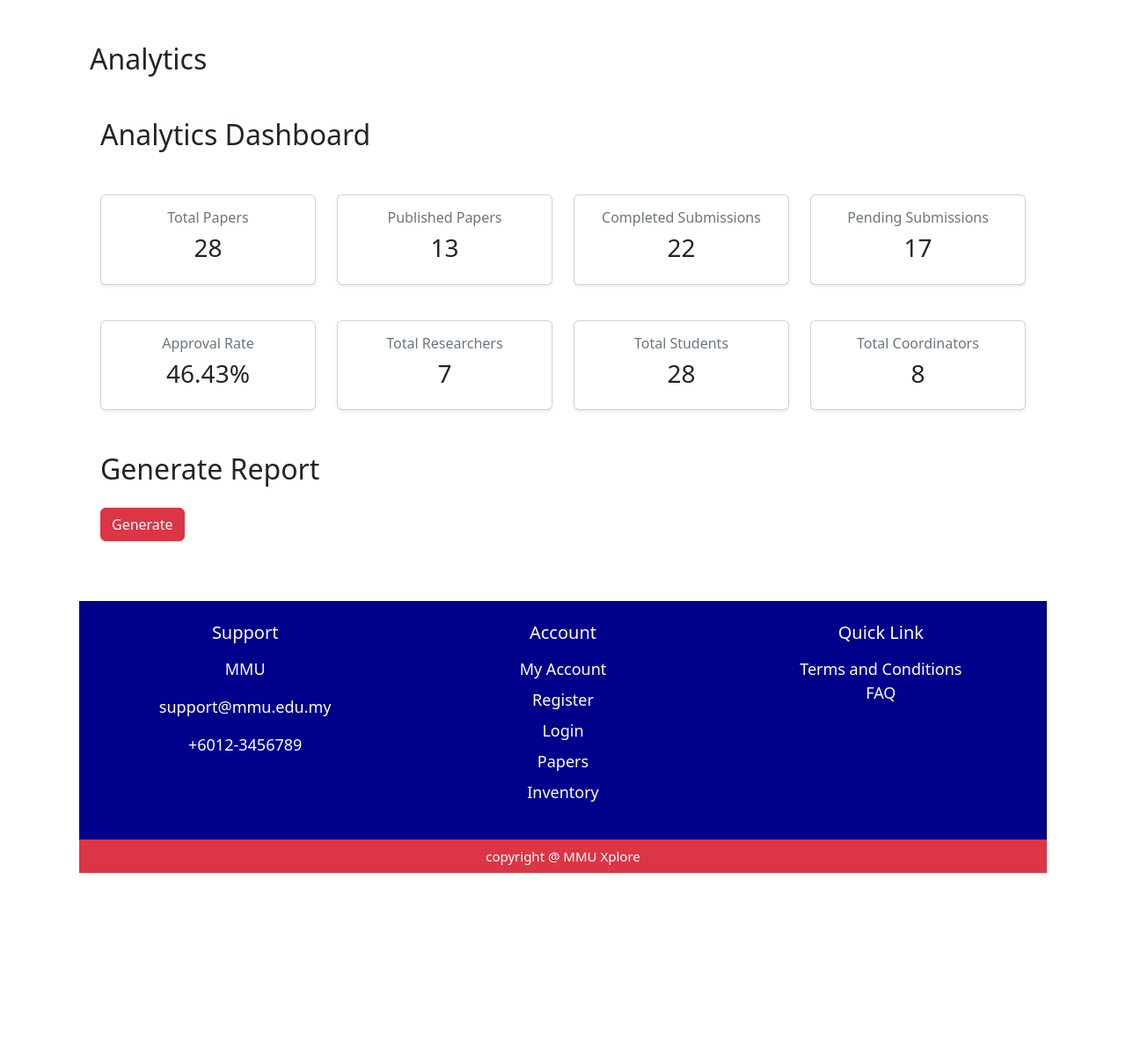
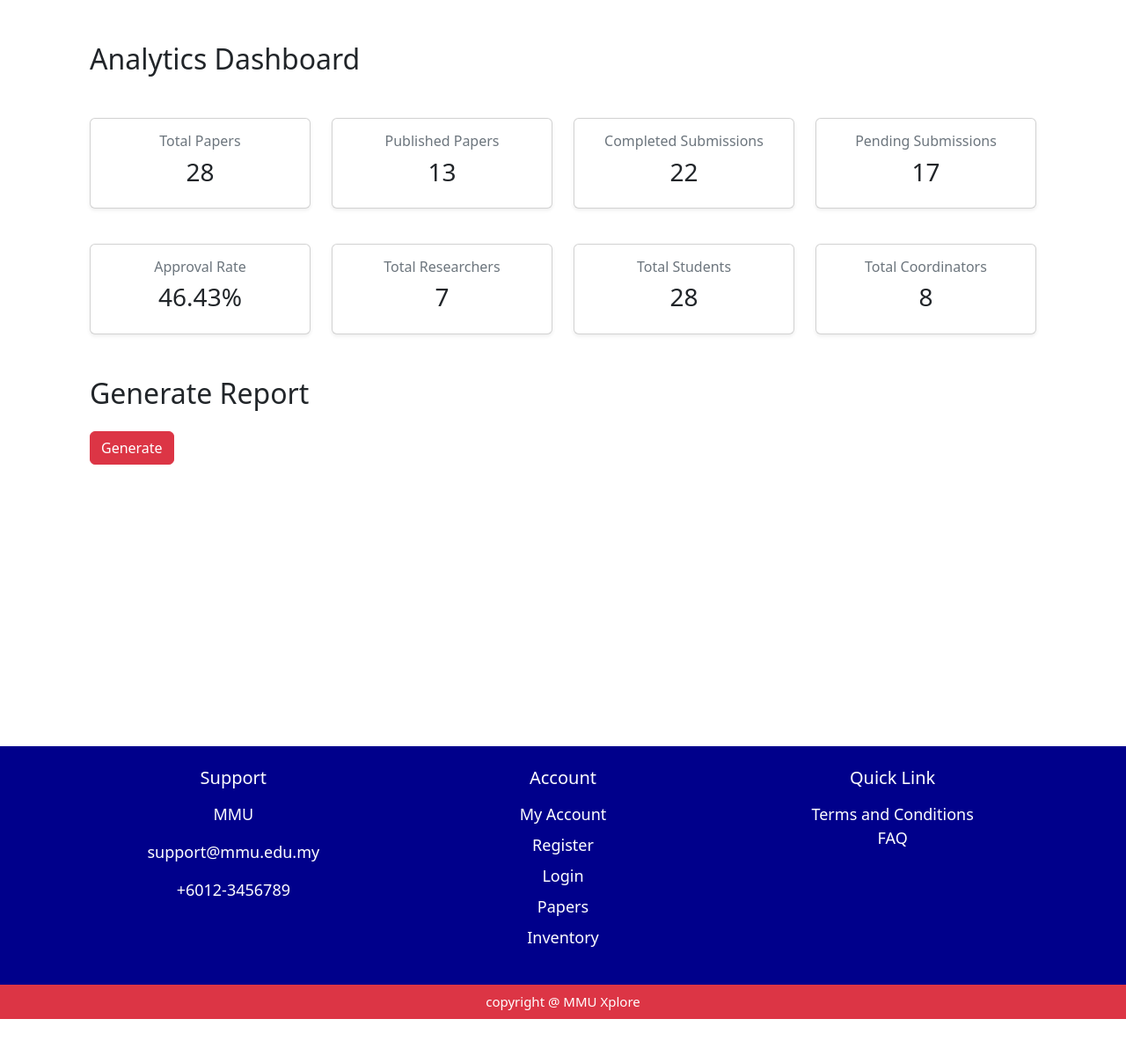
Before and after one commit to nidqija/MMUXplore-Research-Tracker, a Django app: page /coordinator/analytics_page/ in a window 1280 px wide. Shown: the part 88-1296 px from the top of the page at 88% size. After the commit the page ends 1246 px from the top, so only its background shows below. Run offline with Django 3.2, Linux system fonts and the light colour scheme; data comes from the database, SQL or seed files in the repository.

Commit message:
Fixing the footer at analytics page for coordinator

```diff
--- a/myproject/myapp/templates/coordinator/analytics_page.html
+++ b/myproject/myapp/templates/coordinator/analytics_page.html
@@ -1,14 +1,16 @@
-
-<!DOCTYPE html>
+<!doctype html>
 <html lang="en">
   <head>
-    <meta charset="UTF-8">
-    <meta name="viewport" content="width=device-width, initial-scale=1.0">
+    <meta charset="UTF-8" />
+    <meta name="viewport" content="width=device-width, initial-scale=1.0" />
 
-    <link href="https://cdn.jsdelivr.net/npm/bootstrap@5.2.3/dist/css/bootstrap.min.css" rel="stylesheet"
-    integrity="sha384-rbsA2VBKQhggwzxH7pPCaAqO46MgnOM80zW1RWuH61DGLwZJEdK2Kadq2F9CUG65" crossorigin="anonymous">
+    <link
+      href="https://cdn.jsdelivr.net/npm/bootstrap@5.2.3/dist/css/bootstrap.min.css"
+      rel="stylesheet"
+      integrity="sha384-rbsA2VBKQhggwzxH7pPCaAqO46MgnOM80zW1RWuH61DGLwZJEdK2Kadq2F9CUG65"
+      crossorigin="anonymous"
+    />
     <style>
-
       .page-wrapper {
         background-color: #ffffff;
         max-width: 1100px;
@@ -48,23 +50,14 @@
     </style>
   </head>
   <body>
-
     <!----------------------------------------------------------------------Navbar component-------------------------------------------------------------------------------------->
     {% include 'components/coordinator_navbar.html' %}
     <!--------------------------------------------------------------------------------------------------------------------------------------------------------------------->
     <div class="page-wrapper">
-
-
-<div class="container my-5">
-<h2 class="mb-4">Analytics</h2>
-
-
       <div class="container mt-5">
         <h2 class="mb-4">Analytics Dashboard</h2>
 
-
         <div class="row g-4 mt-3">
-
           <div class="col-md-3">
             <div class="card text-center shadow-sm">
               <div class="card-body">
@@ -92,7 +85,6 @@
             </div>
           </div>
 
-
           <div class="col-md-3">
             <div class="card text-center shadow-sm">
               <div class="card-body">
@@ -101,13 +93,9 @@
               </div>
             </div>
           </div>
-
-
-
         </div>
 
         <div class="row g-4 mt-3">
-
           <div class="col-md-3">
             <div class="card text-center shadow-sm">
               <div class="card-body">
@@ -116,8 +104,6 @@
               </div>
             </div>
           </div>
-
-
 
           <div class="col-md-3">
             <div class="card text-center shadow-sm">
@@ -145,28 +131,19 @@
               </div>
             </div>
           </div>
-
-
-
-
         </div>
       </div>
-
-
-
 
       <div class="container my-5">
         <h2 class="mb-4">Generate Report</h2>
 
         <div class="btn-group btn-group-custom" role="group">
-        <a href="{% url 'generate_report' %}" class="btn btn-danger">Generate</a>
-    </div>
-
-
+          <a href="{% url 'generate_report' %}" class="btn btn-danger"
+            >Generate</a
+          >
         </div>
       </div>
-
-
+    </div>
 
     <!---------------------------------------------------------------Footer Component----------------------------------------------------------------------------------------->
 
@@ -174,11 +151,10 @@
 
     <!--------------------------------------------------------------------------------------------------------------------------------------------------------------------->
 
-
-
-
-
-
-    <script src="https://cdn.jsdelivr.net/npm/bootstrap@5.2.3/dist/js/bootstrap.bundle.min.js" integrity="sha384-kenU1KFdBIe4zVF0s0G1M5b4hcpxyD9F7jL+jjXkk+Q2h455rYXK/7HAuoJl+0I4" crossorigin="anonymous"></script>
+    <script
+      src="https://cdn.jsdelivr.net/npm/bootstrap@5.2.3/dist/js/bootstrap.bundle.min.js"
+      integrity="sha384-kenU1KFdBIe4zVF0s0G1M5b4hcpxyD9F7jL+jjXkk+Q2h455rYXK/7HAuoJl+0I4"
+      crossorigin="anonymous"
+    ></script>
   </body>
 </html>
```
Lines whose indentation alone changed are shown as unchanged.
